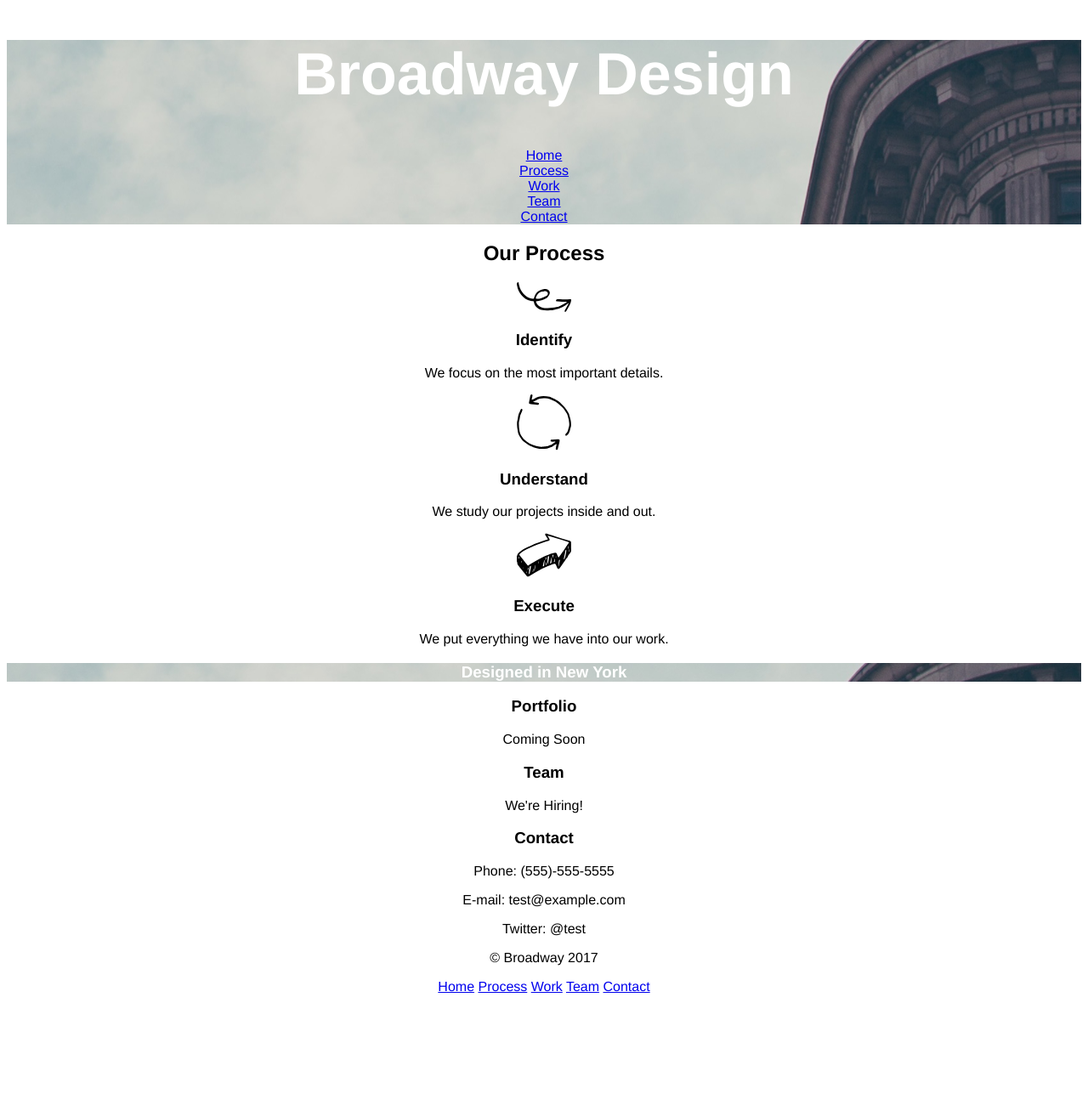
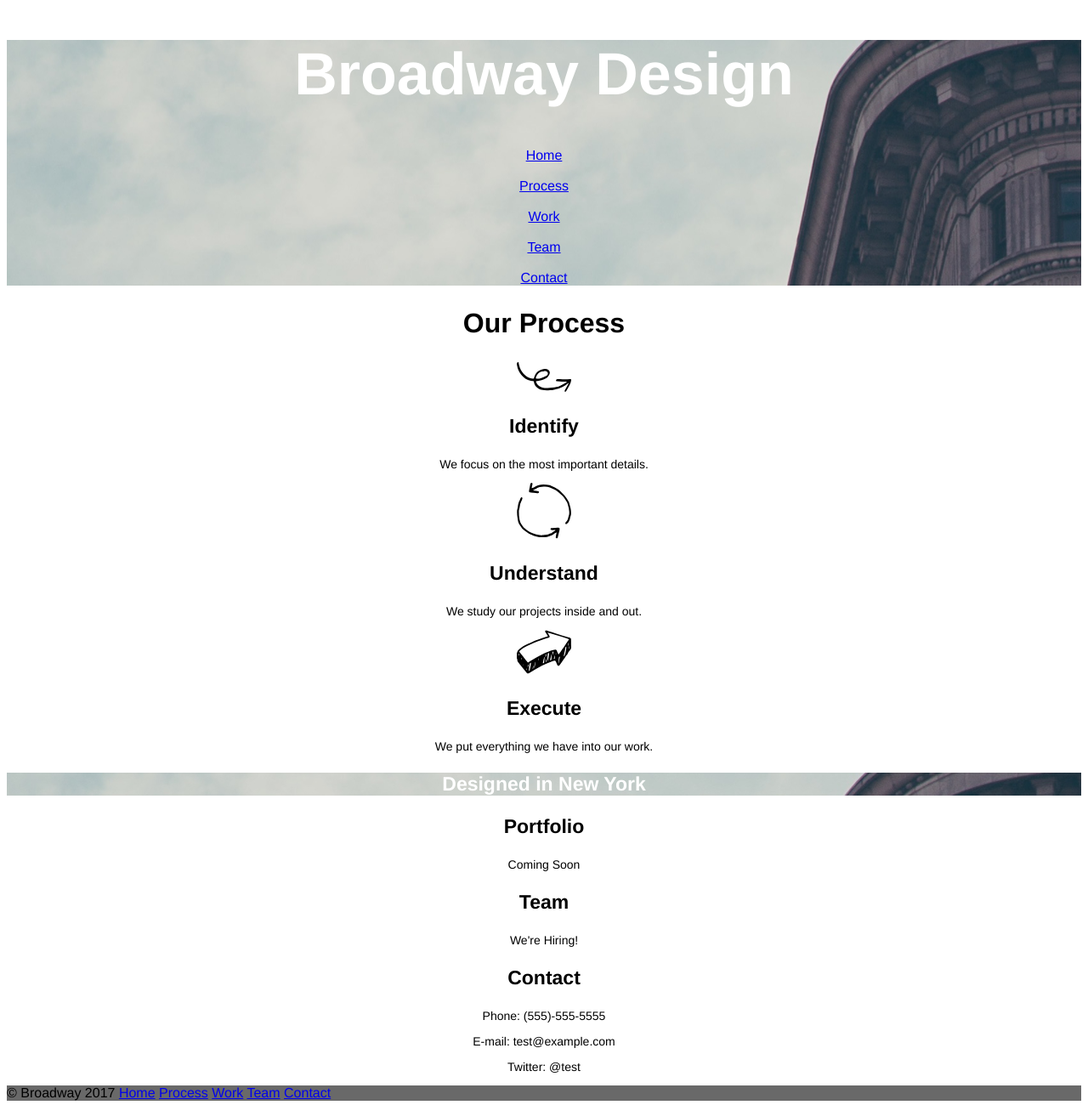
Before and after one commit to MimsCopeland/broadway, a plain HTML site: page index.html in a window 1280 px wide. Shown: the whole page at 85% size. Before the commit the page ends 1186 px from the top, so only its background shows below. Drawn offline with Linux system fonts and the light colour scheme.

```diff
--- a/index.html
+++ b/index.html
@@ -11,10 +11,10 @@
       <h1>Broadway Design</h1>
 
       <nav id="white">
-        <a href="#">Home</a><br>
-        <a href="#">Process</a><br>
-        <a href="#">Work</a><br>
-        <a href="#">Team</a><br>
+        <a href="#">Home</a><br><br>
+        <a href="#">Process</a><br><br>
+        <a href="#">Work</a><br><br>
+        <a href="#">Team</a><br><br>
         <a href="#">Contact</a>
       </nav>
     </div>
@@ -60,13 +60,13 @@
     <p>Twitter: @test</p>
 
     <div class="footer">
-      <p>&copy; Broadway 2017
-      <nav>  <a href="#">Home</a>
+      <nav>&copy; Broadway 2017
+        <a href="#">Home</a>
         <a href="#">Process</a>
         <a href="#">Work</a>
         <a href="#">Team</a>
         <a href="#">Contact</a>
-      </nav></p>
+      </nav>
 
   </body>
 </html>
--- a/resources/css/style.css
+++ b/resources/css/style.css
@@ -18,3 +18,24 @@ h1 {
   color: white !important;
   font-size: i8px;
 }
+
+h2 {
+  font-weight: bold;
+  font-size: 32px;
+}
+
+h3 {
+  font-weight: bold;
+  font-size: 23px;
+}
+
+p {
+  font-size: 14px;
+}
+
+.footer {
+  background-color: dimgray;
+  text-align: left;
+  font-size: 11px
+  color: white;
+}
```
